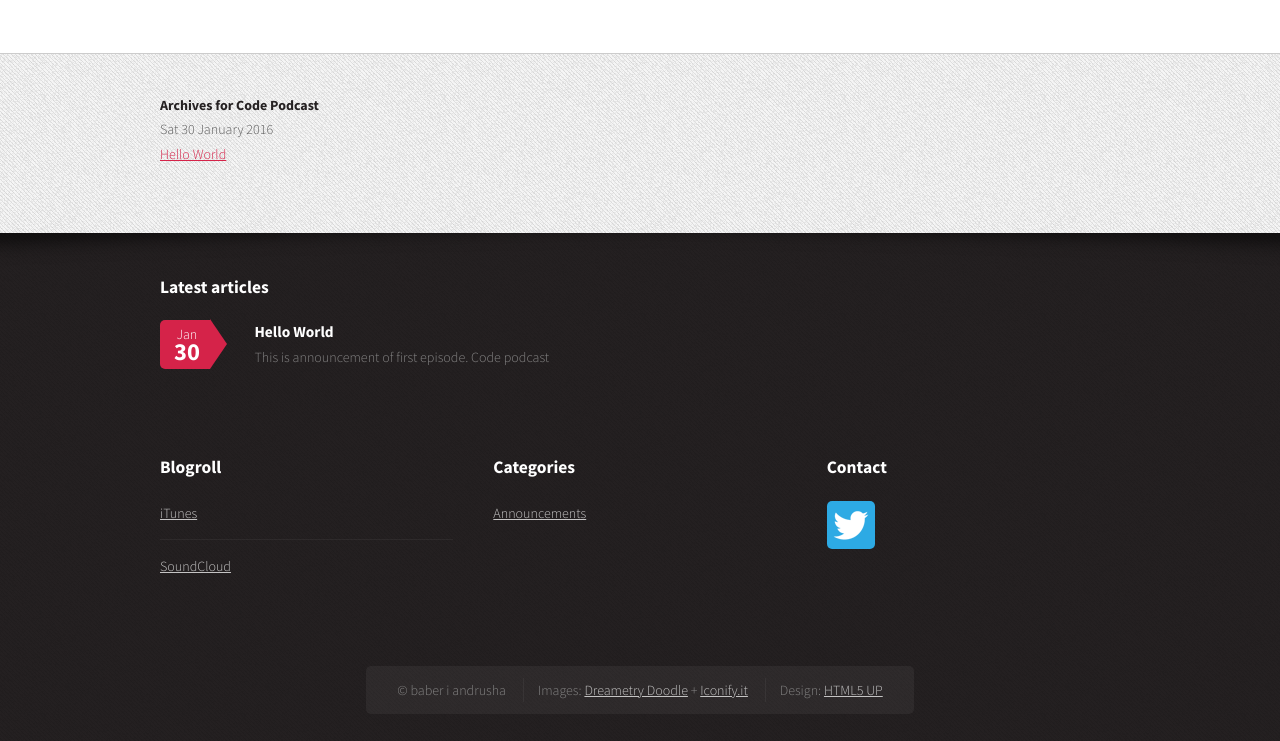
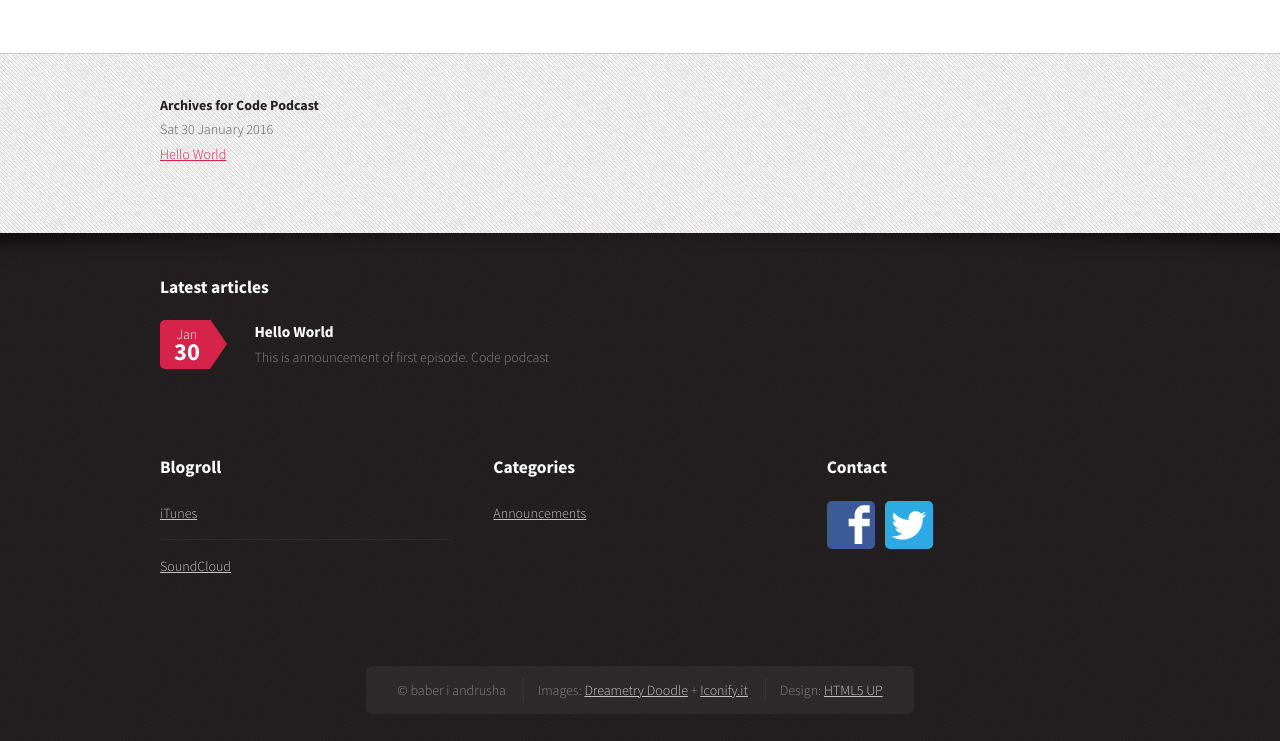
Before and after one commit to codepodcast/web, a plain HTML site: page archives.html in a window 1280 px wide. Shown: the part 127-868 px from the top of the page. Drawn offline with Linux system fonts and the light colour scheme.

Commit message:
Update documentation

```diff
--- a/archives.html
+++ b/archives.html
@@ -106,6 +106,7 @@
 										<h2>Contact</h2>
 									</header>
 									<ul class="social">
+											<li class="facebook"><a href="https://www.facebook.com/Codepodcast" class="icon48 icon48-1">Facebook</a></li>
 											<li class="twitter"><a href="http://twitter.com/podcastcode" class="icon48 icon48-2">Twitter</a></li>
 									</ul>
 								</section>
```
Also changed, not shown: author/baber-i-andrusha.html (+1 -0 lines), authors.html (+1 -0 lines), categories.html (+1 -0 lines), category/announcements.html (+1 -0 lines), first-episode-coming-soon.html (+1 -0 lines), index.html (+1 -0 lines), tags.html (+1 -0 lines).
